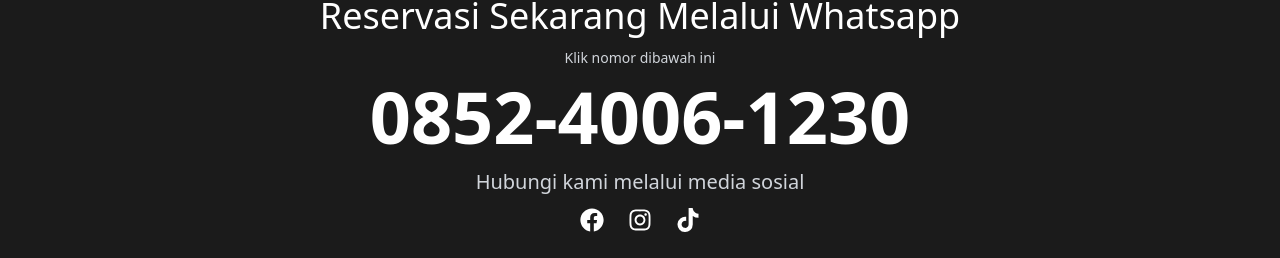
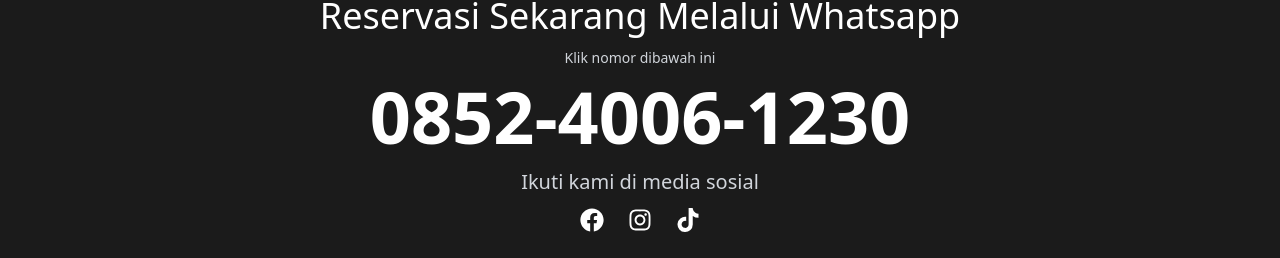
Before and after one commit to izhal27/naffil_menu, a Next.js app: page / in a window 1280 px wide. Shown: the part 3248-3506 px from the top of the page. Built offline with nearby package versions, Linux system fonts and the light colour scheme.

Commit message:
change medsos title

```diff
--- a/app/components/ReservationSection.tsx
+++ b/app/components/ReservationSection.tsx
@@ -18,7 +18,7 @@ export default function ReservationSection() {
         0852-4006-1230
       </Link>
 
-      <p className="mt-4 md:text-xl text-gray-300">Hubungi kami melalui media sosial</p>
+      <p className="mt-4 md:text-xl text-gray-300">Ikuti kami di media sosial</p>
 
       <div className="flex justify-center gap-6 mt-4 text-2xl">
         <a href="https://www.facebook.com/profile.php?id=61566458211542"
```
